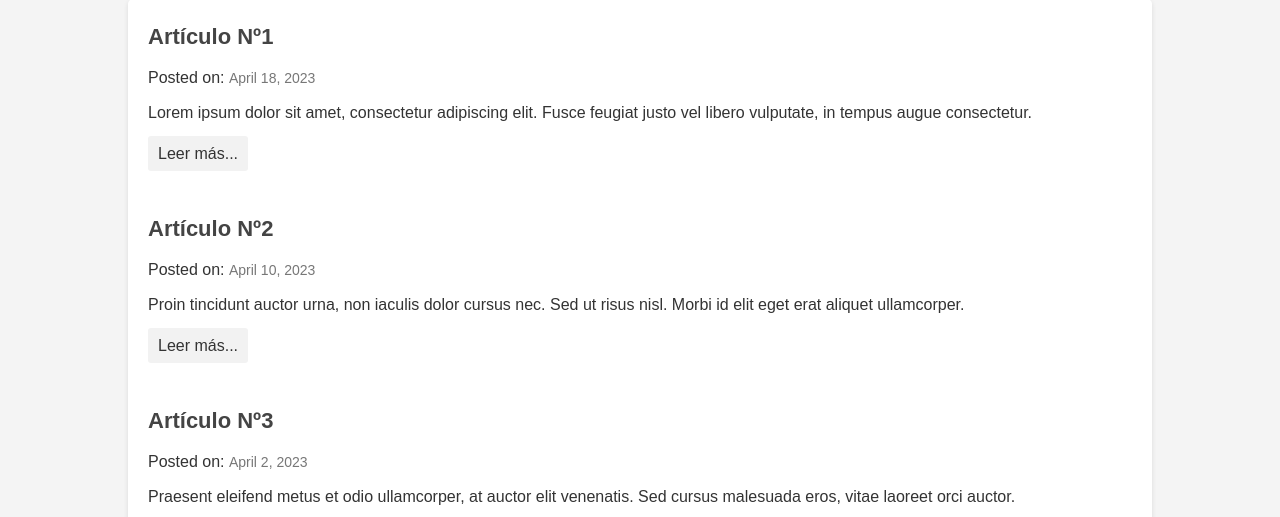
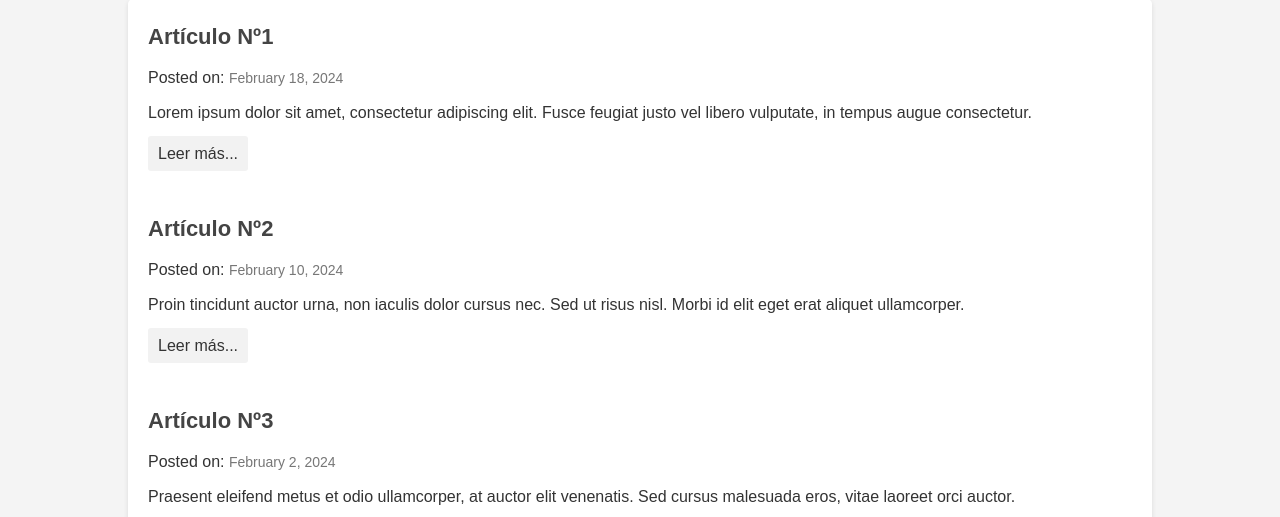
Before and after one commit to AngelListeRodeiro/RSS, a plain HTML site: page index.html in a window 1280 px wide. Shown: the part 120-637 px from the top of the page. Drawn offline with Linux system fonts and the light colour scheme.

Commit message:
Update index.html

```diff
--- a/index.html
+++ b/index.html
@@ -22,21 +22,21 @@
     <main>
         <article>
             <h2>Artículo Nº1</h2>
-            <p>Posted on: <time datetime="2023-04-18">April 18, 2023</time></p>
+            <p>Posted on: <time datetime="2024-02-18">February 18, 2024</time></p>
             <p>Lorem ipsum dolor sit amet, consectetur adipiscing elit. Fusce feugiat justo vel libero vulputate, in tempus augue consectetur.</p>
             <a href="blog-entry-1.html">Leer más...</a>
         </article>
 
         <article>
             <h2>Artículo Nº2</h2>
-            <p>Posted on: <time datetime="2023-04-10">April 10, 2023</time></p>
+            <p>Posted on: <time datetime="2024-02-10">February 10, 2024</time></p>
             <p>Proin tincidunt auctor urna, non iaculis dolor cursus nec. Sed ut risus nisl. Morbi id elit eget erat aliquet ullamcorper.</p>
             <a href="blog-entry-2.html">Leer más...</a>
         </article>
 
         <article>
            <h2>Artículo Nº3</h2>
-            <p>Posted on: <time datetime="2023-04-02">April 2, 2023</time></p>
+            <p>Posted on: <time datetime="2024-02-02">February 2, 2024</time></p>
             <p>Praesent eleifend metus et odio ullamcorper, at auctor elit venenatis. Sed cursus malesuada eros, vitae laoreet orci auctor.</p>
             <a href="blog-entry-3.html">Leer más...</a>
         </article>
```
